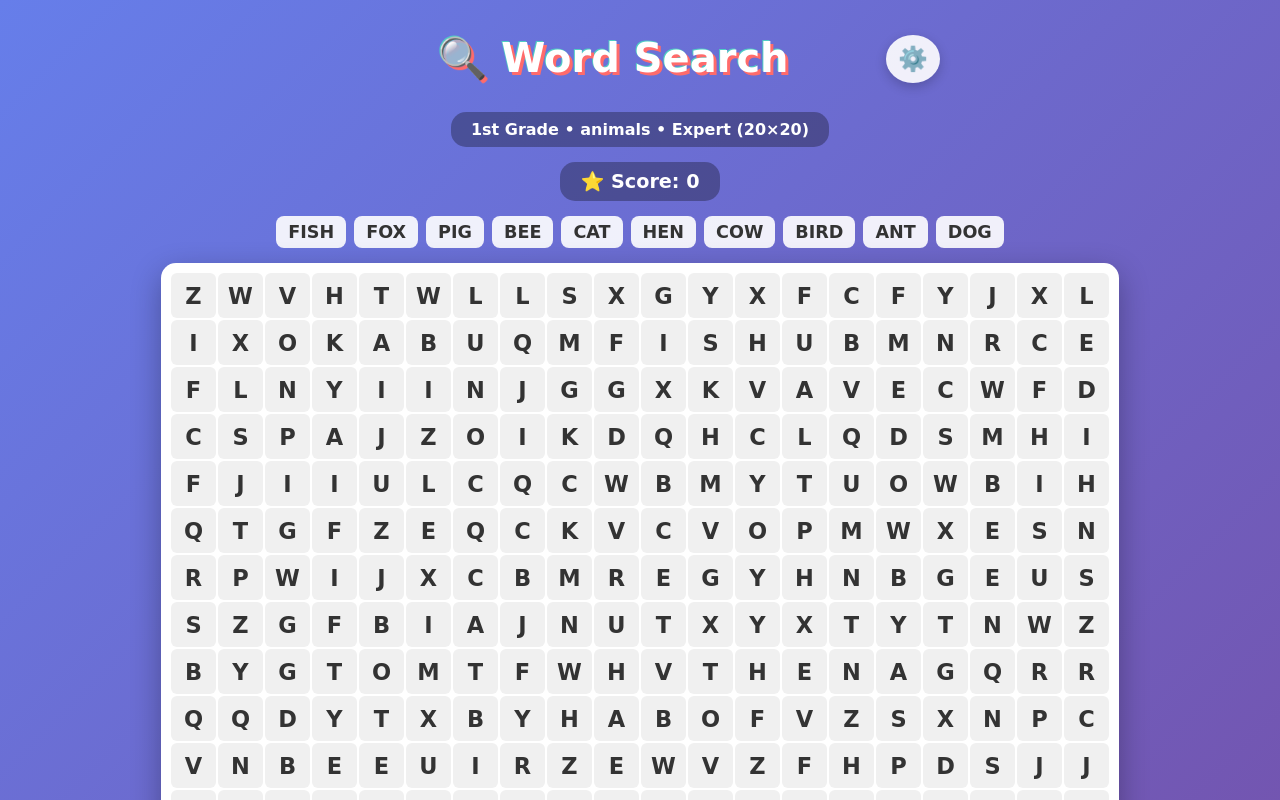
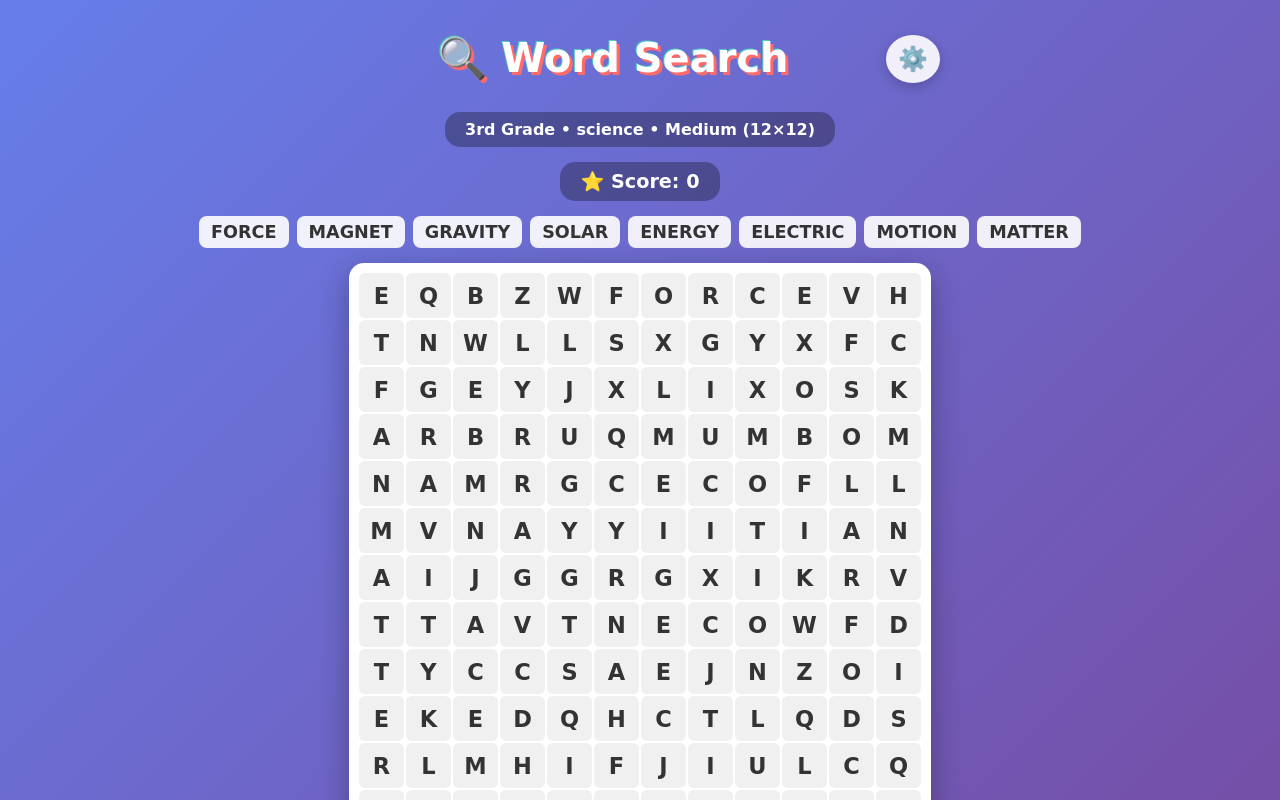
Before and after one commit to jackbmccarthy/kookoogames-web, a Next.js app: page /games/word-search in a window 1280 px wide. Shown: the top 800 px of the page. Built offline with nearby package versions, Linux system fonts and the light colour scheme.

Commit message:
Default to Medium grid (12x12) and 3rd grade words, increase padding

```diff
--- a/src/app/games/word-search/page.tsx
+++ b/src/app/games/word-search/page.tsx
@@ -103,9 +103,9 @@ export default function WordSearch() {
   const [score, setScore] = useState(0);
 
   // Settings state
-  const [currentGrade, setCurrentGrade] = useState<string>('1st Grade');
-  const [currentCategory, setCurrentCategory] = useState<string>('animals');
-  const [gridOption, setGridOption] = useState(GRID_OPTIONS[3]); // Default to Expert 20x20
+  const [currentGrade, setCurrentGrade] = useState<string>('3rd Grade');
+  const [currentCategory, setCurrentCategory] = useState<string>('science');
+  const [gridOption, setGridOption] = useState(GRID_OPTIONS[1]); // Default to Medium 12x12
   const [cellSize, setCellSize] = useState(28); // Will be calculated dynamically
 
   const starIdRef = useRef(0);
@@ -116,8 +116,8 @@ export default function WordSearch() {
   useEffect(() => {
     const calculateCellSize = () => {
       const viewportWidth = window.innerWidth;
-      const pagePadding = 30; // Page padding (15px each side)
-      const gridPadding = 20; // Grid container padding (10px each side)
+      const pagePadding = 40; // Page padding (20px each side)
+      const gridPadding = 30; // Grid container padding (15px each side)
       const gap = 2; // Gap between cells
       const availableWidth = viewportWidth - pagePadding - gridPadding;
       const totalGaps = (GRID_SIZE - 1) * gap;
```
